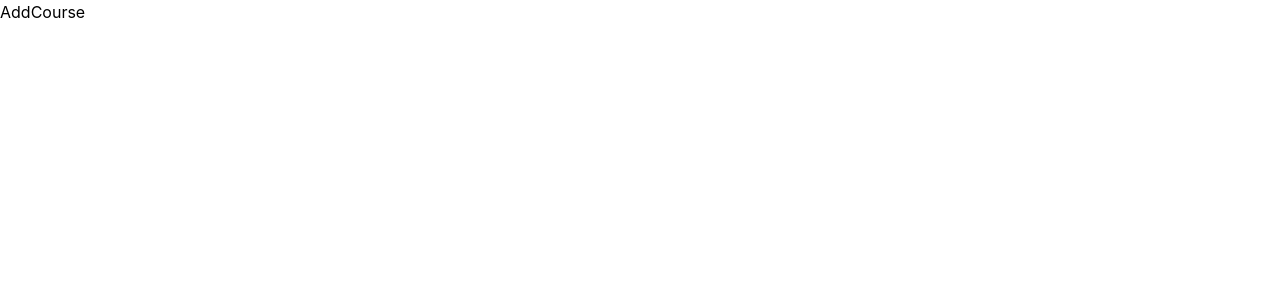
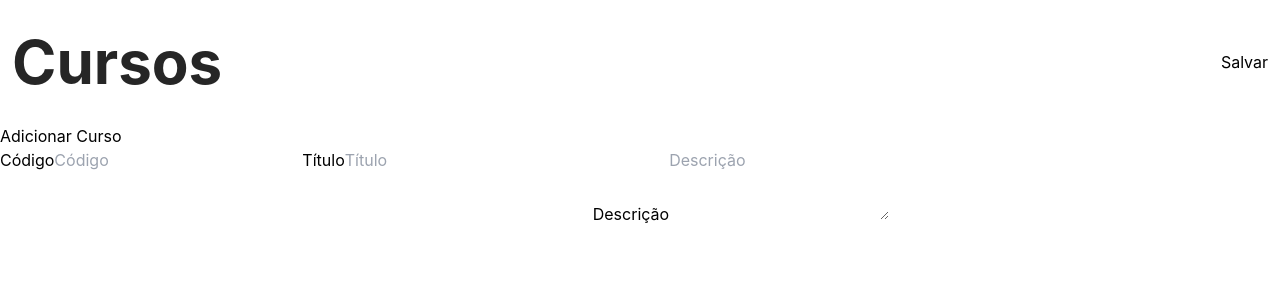
Before and after one commit to iDallek/courses-web, a React (Create React App) app: page /add in a window 1280 px wide. Shown: the top 300 px of the page. Built offline with nearby package versions, Linux system fonts and the light colour scheme.

Commit message:
feat: ensure AddCourse submit button is enabled only if all form fields are filled

```diff
--- a/src/pages/AddCourse/AddCourse.jsx
+++ b/src/pages/AddCourse/AddCourse.jsx
@@ -1,9 +1,76 @@
-import React from 'react';
+import React, { useEffect } from 'react';
+import Header from '../../components/Header';
 
-const AddCourse = () => (
-  <div data-testid="add-course-component">
-    AddCourse
-  </div>
-);
+const AddCourse = () => {
+  const headerProps = {
+    title: 'Cursos',
+  };
+
+  const [code, setCode] = React.useState('');
+  const [title, setTitle] = React.useState('');
+  const [description, setDescription] = React.useState('');
+
+  const [disableBtn, setDisableBtn] = React.useState(true);
+
+  useEffect(() => {
+    if (code && title && description) {
+      setDisableBtn(false);
+    } else {
+      setDisableBtn(true);
+    }
+  }, [code, title, description]);
+
+  return (
+    <div data-testid="add-course-component">
+      <div className="flex justify-between">
+        <Header props={headerProps} />
+        <button disabled={disableBtn} type="button" className="mx-3">
+          Salvar
+        </button>
+      </div>
+
+      <div>
+        <h1>Adicionar Curso</h1>
+        <form>
+          <div className="form-group flex">
+            <label htmlFor="id">
+              Código
+              <input
+                id="id"
+                type="number"
+                placeholder="Código"
+                data-testid="id-input"
+                onChange={({ target }) => setCode(target.value)}
+                value={code}
+              />
+            </label>
+            <label htmlFor="title">
+              Título
+              <input
+                id="title"
+                type="text"
+                placeholder="Título"
+                data-testid="title-input"
+                onChange={({ target }) => setTitle(target.value)}
+                value={title}
+              />
+            </label>
+            <label htmlFor="description">
+              Descrição
+              <textarea
+                id="description"
+                rows="3"
+                placeholder="Descrição"
+                data-testid="description-input"
+                onChange={({ target }) => setDescription(target.value)}
+                value={description}
+              />
+            </label>
+          </div>
+        </form>
+      </div>
+    </div>
+  );
+};
 
 export default AddCourse;
```
